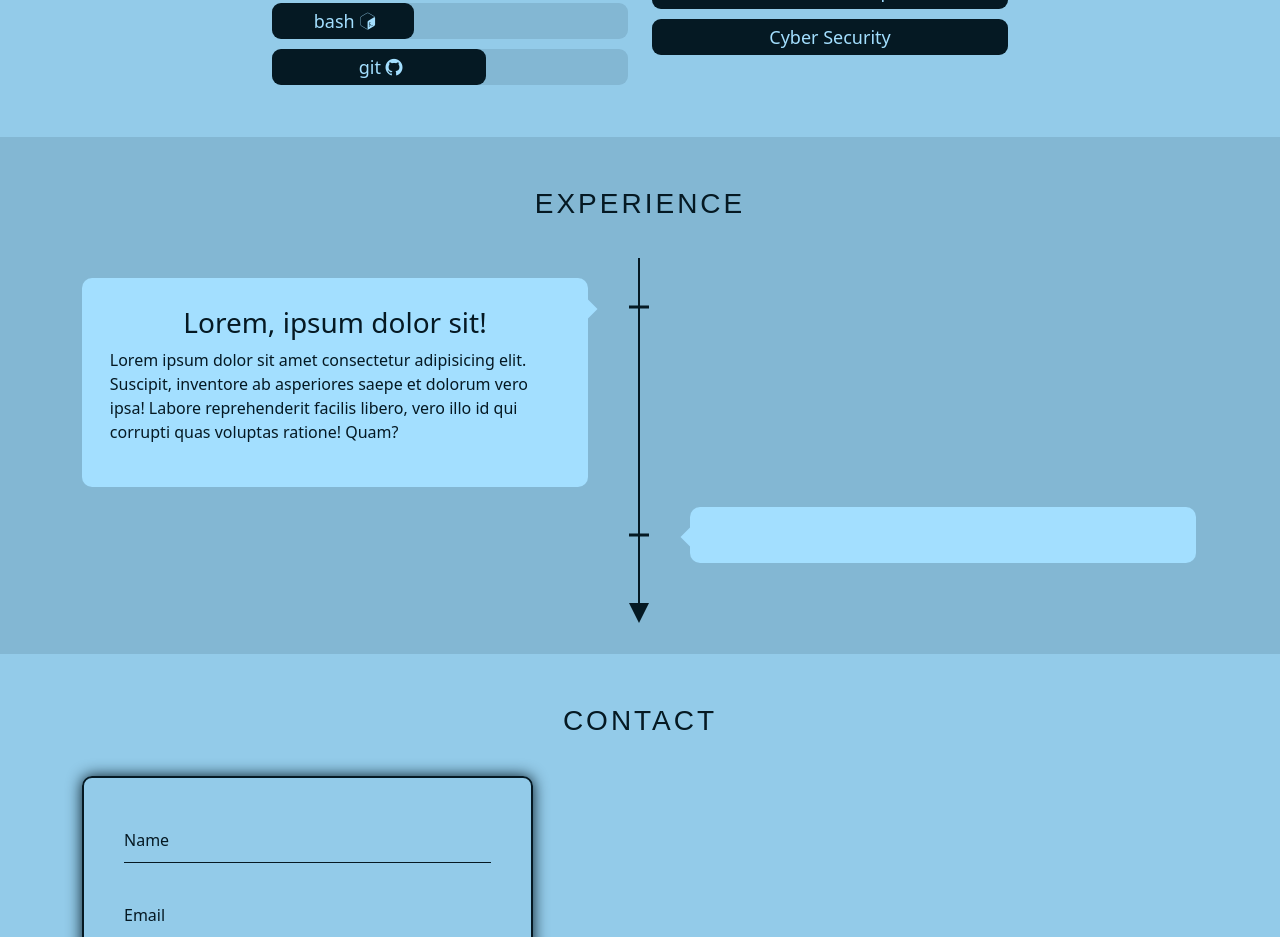
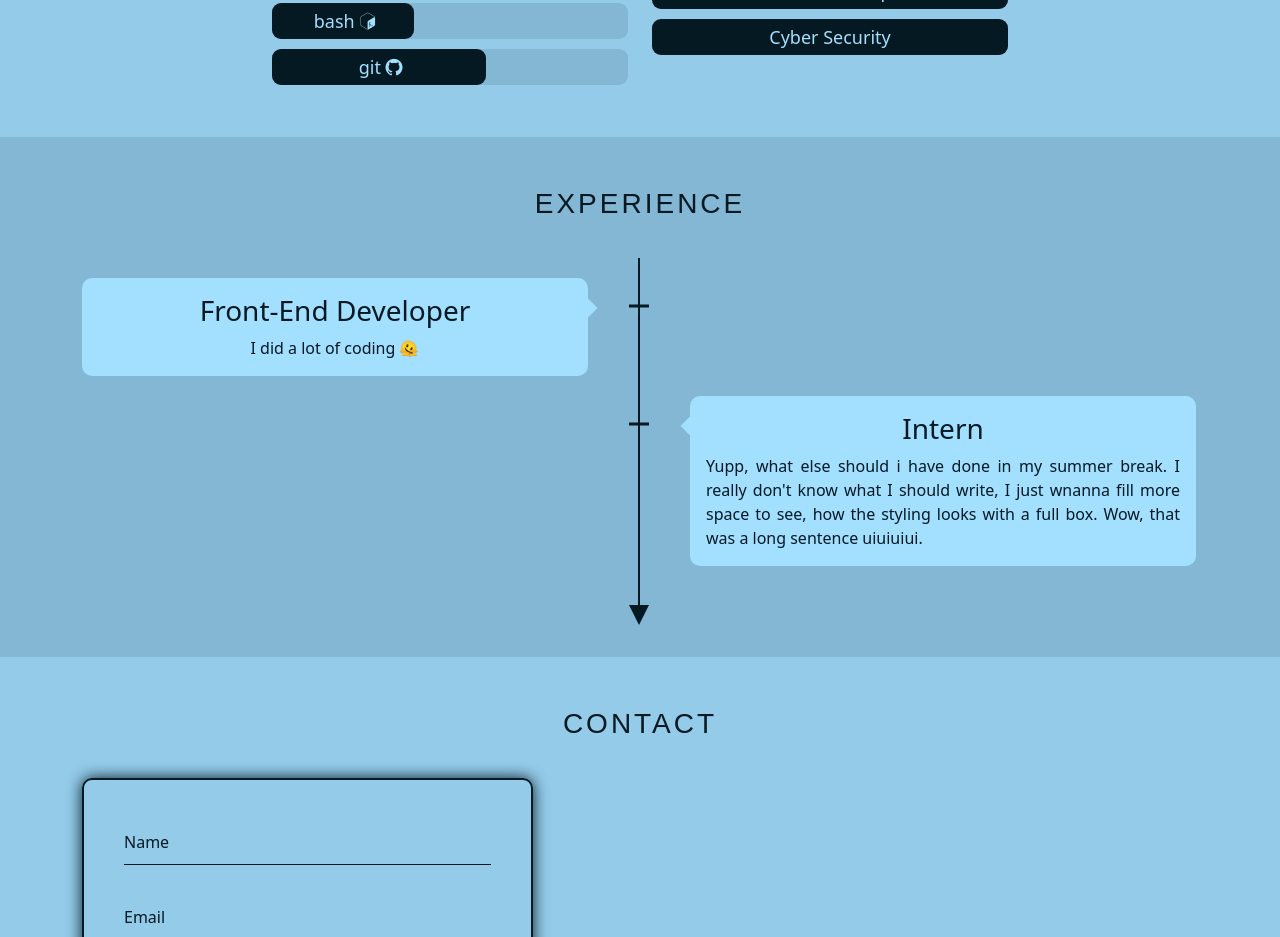
Before and after one commit to DanielC04/dcermann.de, a React (Vite) app: page / in a window 1280 px wide. Shown: the part 3600-4537 px from the top of the page. Built offline with nearby package versions, Linux system fonts and the light colour scheme; some icons are missing.

Commit message:
starting Experience Timeline

```diff
--- a/src/App.tsx
+++ b/src/App.tsx
@@ -7,7 +7,7 @@ const Home = lazy(() => import("./components/sections/Home"));
 const About = lazy(() => import("./components/sections/About/About"));
 const Projects = lazy(() => import("./components/sections/Projects"));
 const Skills = lazy(() => import("./components/sections/Skills"));
-const Experience = lazy(() => import("./components/sections/Experience"));
+const Experience = lazy(() => import("./components/sections/Experience/Experience"));
 const Contact = lazy(() => import("./components/sections/Contact"));
 const Sidebar = lazy(() => import("./components/utils/Sidebar"));
 const Footer = lazy(() => import("./components/utils/Footer"));
@@ -47,7 +47,7 @@ function App() {
                             skills={resumeData?.skills}
                             basicInfo={resumeData?.basic_info}
                         />
-                        <Experience basicInfo={resumeData?.basic_info} />
+                        <Experience experiences={resumeData?.experience} basicInfo={resumeData?.basic_info} />
                         <Contact basicInfo={resumeData?.basic_info} />
                     </>
                 )}
--- a/src/assets/text/data_english.json
+++ b/src/assets/text/data_english.json
@@ -297,38 +297,16 @@
   ],
   "experience": [
     {
-      "company": "DefOpenSource",
       "title": "Front-End Developer",
       "years": "10.2019 - present",
-      "mainTech": [
-        "Angular 8/9/10"
-      ],
-      "technologies": [
-        "REST API",
-        "RxJS",
-        "JavaScript",
-        "Bootstrap",
-        "MDBootstrap",
-        "EF Core",
-        ".NET Core",
-        "SignalR",
-        "Angular Material"
-      ]
+      "description": "I did a lot of coding 🫠",
+      "technologies": []
     },
     {
-      "company": "Serros Solutions",
       "title": "Intern",
       "years": "01.2018 - 09.2019",
-      "mainTech": [
-        "Angular 7/8"
-      ],
-      "technologies": [
-        "RxJS",
-        "Django",
-        "PHP",
-        "JavaScript",
-        "DHTMLX Gantt"
-      ]
+      "description": "Yupp, what else should i have done in my summer break. I really don't know what I should write, I just wnanna fill more space to see, how the styling looks with a full box. Wow, that was a long sentence uiuiuiui.",
+      "technologies": []
     }
   ]
 }
--- a/src/components/loaded_data_types.d.ts
+++ b/src/components/loaded_data_types.d.ts
@@ -52,10 +52,9 @@ export interface SectionName {
 }
 
 export interface Experience {
-    company:      string;
     title:        string;
     years:        string;
-    mainTech:     string[];
+    description:  string;
     technologies: string[];
 }
 
--- a/src/components/sections/Experience.tsx
+++ /dev/null
@@ -1,37 +0,0 @@
-import "./Experience.scss";
-import { BasicInfo } from "../loaded_data_types";
-
-interface Props {
-    basicInfo: BasicInfo | undefined;
-}
-
-function experience(props: Props) {
-    let sectionName = "";
-    if (props.basicInfo) {
-        sectionName = props.basicInfo.section_name.experience;
-    }
-
-    return (
-        <section id="experience">
-            <h2>{sectionName}</h2>
-            <div className="container">
-                <div className="col-sm-12 mx-auto">
-                    <div className="timeline">
-                        <div className="content-box">
-                            <h3>Lorem, ipsum dolor sit!</h3>
-                            <p>
-                                Lorem ipsum dolor sit amet consectetur adipisicing elit. Suscipit, inventore ab asperiores saepe et dolorum vero ipsa! Labore reprehenderit facilis libero, vero illo id qui corrupti quas voluptas ratione! Quam?
-                            </p>
-                        </div>
-                        <div className="content-box">
-
-                        </div>
-                        <div className="arrow-head"></div>
-                    </div>
-                </div>
-            </div>
-        </section>
-    );
-}
-
-export default experience;
--- a/src/components/sections/Experience.scss
+++ b/src/components/sections/Experience/Experience.scss
@@ -12,22 +12,21 @@
         padding-bottom: $timeline-padding-top-bottom;
         position: relative;
 
-        .content-box {
-            color: var(--text-color);
-            background-color: var(--background-color);
+        .experience-item {
             margin-right: $content-timeline-distance;
             margin-bottom: $content-padding;
             position: relative;
-            display: flex;
-            align-items: center;
-            flex-direction: column;
-            padding: clamp(15px, 5%, 50px);
+            padding: 1em;
+            text-align: justify;
             border-radius: 10px;
+            background-color: var(--background-color);
+            color: var(--text-color);
         }
         $time-arrow-distance: clamp(20px, 10%, 100px);
         $arrow-width: 10px;
         $arrow-length: 10px;
-        .content-box::before {
+        $box-to-box-distance: (2 * $content-timeline-distance + $timeline-line-width);
+        .experience-item::before {
             content: "";
             font-size: 0;
             border-top: $arrow-width solid transparent;
@@ -38,20 +37,33 @@
             top: $time-arrow-distance;
             transform: translateX(95%);
         }
-        .content-box::after {
+        .experience-item::after {
             content: "";
             position: absolute;
             right: -$content-timeline-distance;
             top: $time-arrow-distance;
-            transform: translate(calc(50% + $timeline-line-width / 2), calc(50% + $arrow-width / 2));
+            transform: translate(
+                calc(50% + $timeline-line-width / 2),
+                calc(50% + $arrow-width / 2)
+            );
             background-color: var(--text-color);
             width: 20px;
             height: 3px;
         }
 
-        .content-box:nth-of-type(2n){
-            transform: scaleX(-1) translateX(calc(-100% - 2 * $content-timeline-distance - $timeline-line-width));
+        .content-box {
+            display: flex;
+            flex-direction: column;
+            align-items: center;
         }
+        .experience-item:nth-of-type(2n) {
+            transform: scaleX(-1) translateX(calc(-100% - $box-to-box-distance));
+            & > .content-box{
+                transform: scaleX(-1);
+            }
+        }
+
+
 
         .arrow-head {
             $arrow-width: 10px;
--- /dev/null
+++ b/src/components/sections/Experience/Experience.tsx
@@ -0,0 +1,38 @@
+import "./Experience.scss";
+import {
+    BasicInfo,
+    Experience as ExperienceType,
+} from "../../loaded_data_types";
+import TimelineBox from "./TimelineBox";
+
+interface Props {
+    experiences: ExperienceType[] | undefined;
+    basicInfo: BasicInfo | undefined;
+}
+
+function Experience(props: Props) {
+    let sectionName = "",
+        experiences;
+    if (props.basicInfo) {
+        sectionName = props.basicInfo.section_name.experience;
+        experiences = props.experiences?.map((experience_data) => (
+            <TimelineBox {...experience_data} />
+        ));
+    }
+
+    return (
+        <section id="experience">
+            <h2>{sectionName}</h2>
+            <div className="container">
+                <div className="col-sm-12 mx-auto">
+                    <div className="timeline">
+                        {experiences}
+                        <div className="arrow-head"></div>
+                    </div>
+                </div>
+            </div>
+        </section>
+    );
+}
+
+export default Experience;
--- /dev/null
+++ b/src/components/sections/Experience/TimelineBox.tsx
@@ -0,0 +1,16 @@
+import { Experience } from "../../loaded_data_types";
+
+function TimelineBox(props: Experience) {
+    return (
+        <>
+            <div className="experience-item">
+                <div className="content-box">
+                    <h3>{props.title}</h3>
+                    <div>{props.description}</div>
+                </div>
+            </div>
+        </>
+    );
+}
+
+export default TimelineBox;
```
